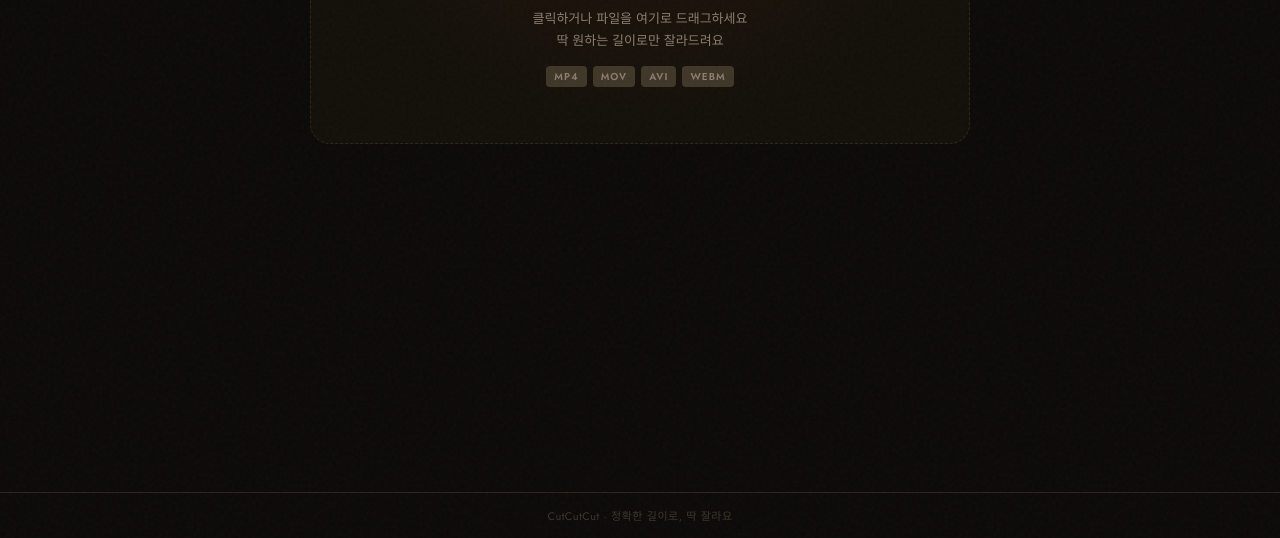
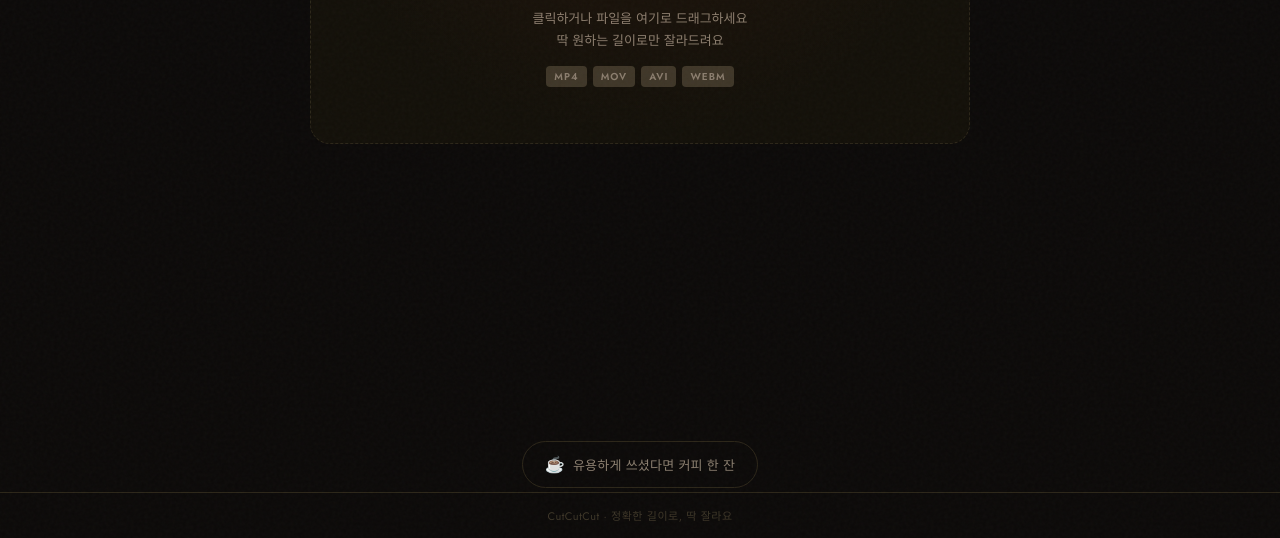
Before and after one commit to hwanyou22/cutcutcut, a plain HTML site: page index.html in a window 1280 px wide. Shown: the part 262-800 px from the top of the page. Drawn offline with Linux system fonts and the light colour scheme.

Commit message:
Add files via upload

```diff
--- a/index.html
+++ b/index.html
@@ -735,6 +735,34 @@ footer {
   letter-spacing: 0.5px;
   transition: border-color 0.3s, color 0.3s;
 }
+/* ── COFFEE BUTTON ── */
+.coffee-wrap {
+  text-align: center;
+  padding: 20px 24px 4px;
+}
+.coffee-btn {
+  display: inline-flex;
+  align-items: center;
+  gap: 8px;
+  padding: 11px 22px;
+  background: none;
+  border: 1.5px solid var(--border);
+  border-radius: 50px;
+  color: var(--dim);
+  font-family: 'Jost', sans-serif;
+  font-size: 13px;
+  font-weight: 500;
+  cursor: pointer;
+  text-decoration: none;
+  transition: all 0.2s;
+  letter-spacing: 0.2px;
+}
+.coffee-btn:hover {
+  border-color: var(--cut);
+  color: var(--cut);
+  transform: translateY(-1px);
+}
+.coffee-emoji { font-size: 16px; }
 </style>
 </head>
 <body>
@@ -840,6 +868,13 @@ footer {
 
   </div>
 </main>
+
+<div class="coffee-wrap">
+  <a class="coffee-btn" href="https://qr.kakaopay.com/Ej7qhP1ou" target="_blank" rel="noopener">
+    <span class="coffee-emoji">☕</span>
+    유용하게 쓰셨다면 커피 한 잔
+  </a>
+</div>
 
 <footer>CutCutCut · 정확한 길이로, 딱 잘라요</footer>
 
```
